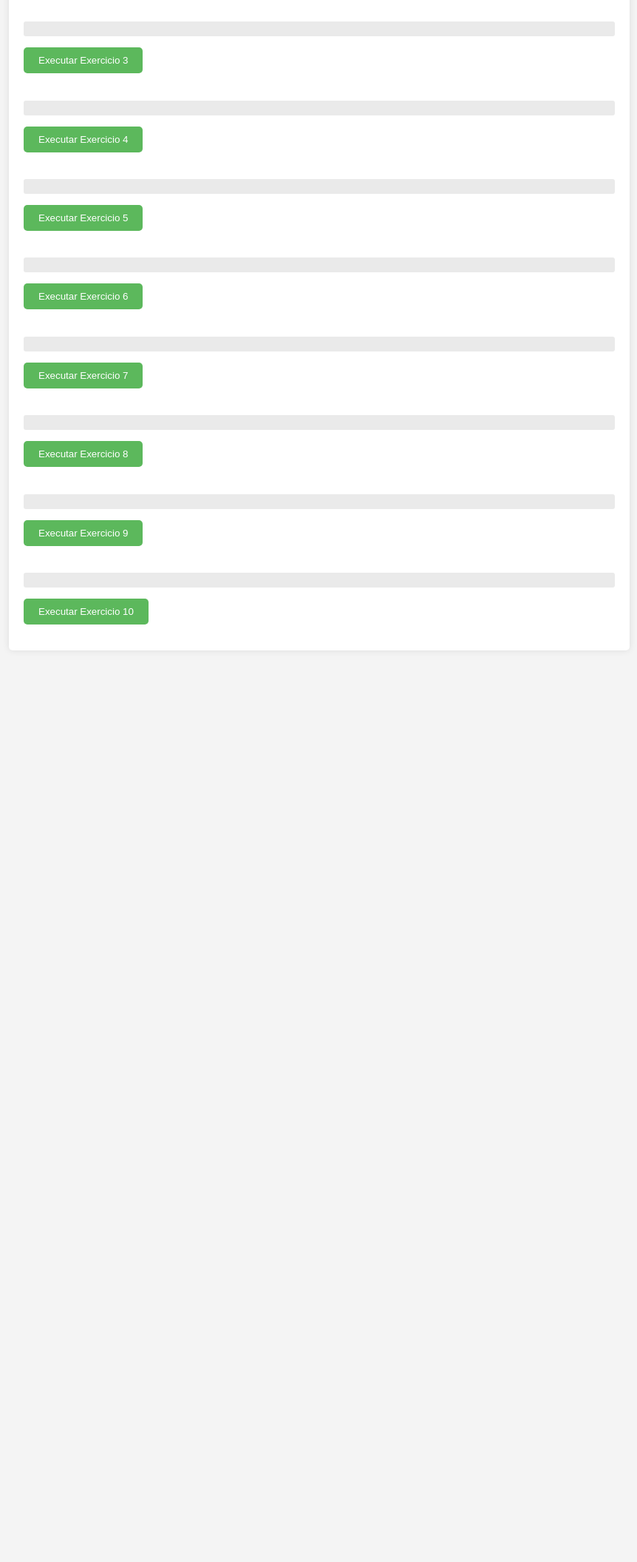
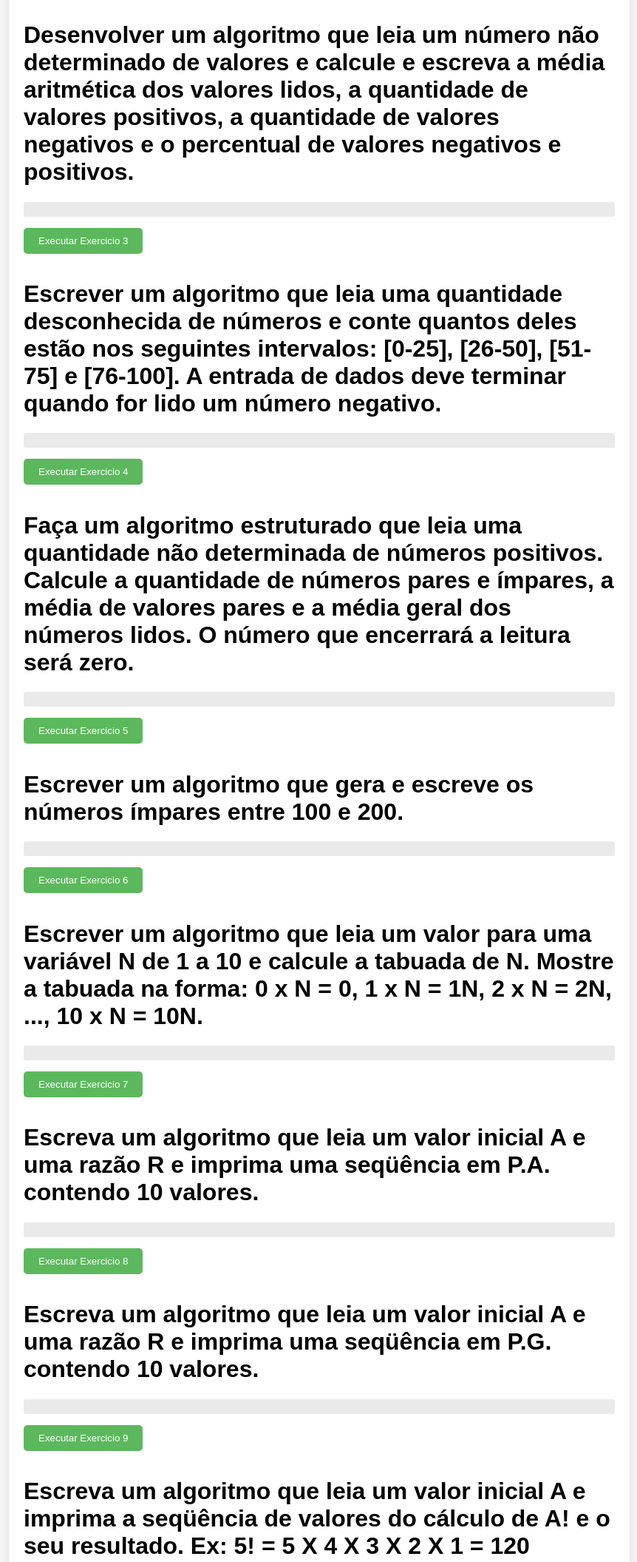
Before and after one commit to AndreLuizTuf/Exercicios, a plain HTML site: page Exercício2/index.html in a window 1280 px wide. Shown: the part 520-2631 px from the top of the page at 74% size, without its empty margins (208-1070 px from the left). Before the commit the page ends 1419 px from the top, so only its background shows below. Drawn offline with Linux system fonts and the light colour scheme.

Commit message:
atualizando exercício2

```diff
--- a/Exercício2/index.html
+++ b/Exercício2/index.html
@@ -23,35 +23,46 @@
     <div id="resultado2" class="output"></div>
     <button onclick="exercicio2()">Executar Exercicio 2</button>
 
-    <h1></h1>
+    <h1>Desenvolver um algoritmo que leia um número não determinado de valores e calcule e escreva a
+      média aritmética dos valores lidos, a quantidade de valores positivos, a quantidade de valores
+      negativos e o percentual de valores negativos e positivos. </h1>
     <div id="resultado3" class="output"></div>
     <button onclick="exercicio3()">Executar Exercicio 3</button>
 
-    <h1></h1>
+    <h1>Escrever um algoritmo que leia uma quantidade desconhecida de números e conte quantos deles
+      estão nos seguintes intervalos: [0-25], [26-50], [51-75] e [76-100]. A entrada de dados deve
+      terminar quando for lido um número negativo. </h1>
     <div id="resultado4" class="output"></div>
     <button onclick="exercicio4()">Executar Exercicio 4</button>
 
-    <h1></h1>
+    <h1> Faça um algoritmo estruturado que leia uma quantidade não determinada de números positivos.
+      Calcule a quantidade de números pares e ímpares, a média de valores pares e a média geral dos
+      números lidos. O número que encerrará a leitura será zero. </h1>
     <div id="resultado5" class="output"></div>
     <button onclick="exercicio5()">Executar Exercicio 5</button>
 
-    <h1></h1>
+    <h1>Escrever um algoritmo que gera e escreve os números ímpares entre 100 e 200. </h1>
     <div id="resultado6" class="output"></div>
     <button onclick="exercicio6()">Executar Exercicio 6</button>
 
-    <h1></h1>
+    <h1>Escrever um algoritmo que leia um valor para uma variável N de 1 a 10 e calcule a tabuada de
+      N. Mostre a tabuada na forma: 0 x N = 0, 1 x N = 1N, 2 x N = 2N, ..., 10 x N = 10N.</h1>
     <div id="resultado7" class="output"></div>
     <button onclick="exercicio7()">Executar Exercicio 7</button>
 
-    <h1></h1>
+    <h1> Escreva um algoritmo que leia um valor inicial A e uma razão R e imprima uma seqüência em
+      P.A. contendo 10 valores. </h1>
     <div id="resultado8" class="output"></div>
     <button onclick="exercicio8()">Executar Exercicio 8</button>
 
-    <h1></h1>
+    <h1>Escreva um algoritmo que leia um valor inicial A e uma razão R e imprima uma seqüência em
+      P.G. contendo 10 valores.
+      </h1>
     <div id="resultado9" class="output"></div>
     <button onclick="exercicio9()">Executar Exercicio 9</button>
 
-    <h1></h1>
+    <h1>Escreva um algoritmo que leia um valor inicial A e imprima a seqüência de valores do cálculo de
+      A! e o seu resultado. Ex: 5! = 5 X 4 X 3 X 2 X 1 = 120 </h1>
     <div id="resultado10" class="output"></div>
     <button onclick="exercicio10()">Executar Exercicio 10</button>
   </div>
```
